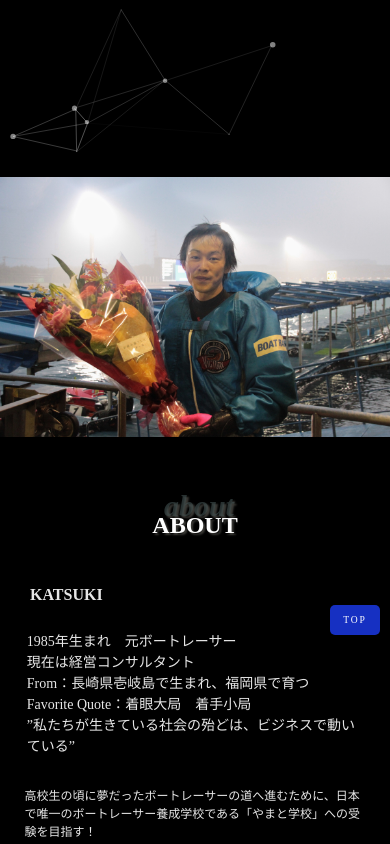
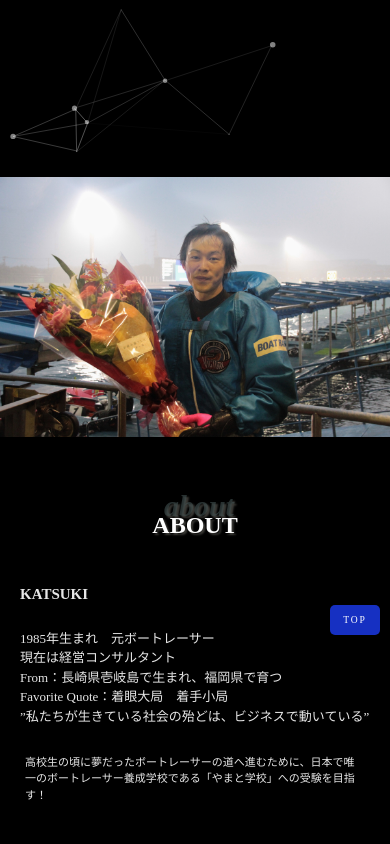
Before and after one commit to katsuki-hub/portfolio, a plain HTML site: page index.html in a window 390 px wide. Shown: the part 299-1143 px from the top of the page. Drawn offline with nearby package versions, Linux system fonts and the light colour scheme.

Commit message:
p 修整

```diff
--- a/css/style.css
+++ b/css/style.css
@@ -71,6 +71,7 @@ h3 {
     color: rgb(230, 230, 230);
     padding: 10px;
     margin: 0;
+    font-size: 16px;
 }
 
 .p1 {
@@ -81,7 +82,7 @@ h3 {
 }
 
 .p2 {
-    padding: 0 20px;
+    padding: 0 15px;
     margin: 2.5em 0;
     font-size: 12px;
     color: rgb(230, 230, 230);
@@ -340,17 +341,13 @@ footer {
         padding: 15px;
     }
     h3 {
-        padding: 10px 20px;
-        margin: 0;
-        font-size: 16px;
+        font-size: 15px;
     }
     .p1 {
-        padding: 0 1.2em;
-        font-size: 14px;
+        font-size: 13px;
     }
     .p2 {
-        padding: 0 1.2em;
-        font-size: 12px;
+        font-size: 11px;
     }
     /*三本線のメニューボタン*/
     .menu-btn span:before {
```
